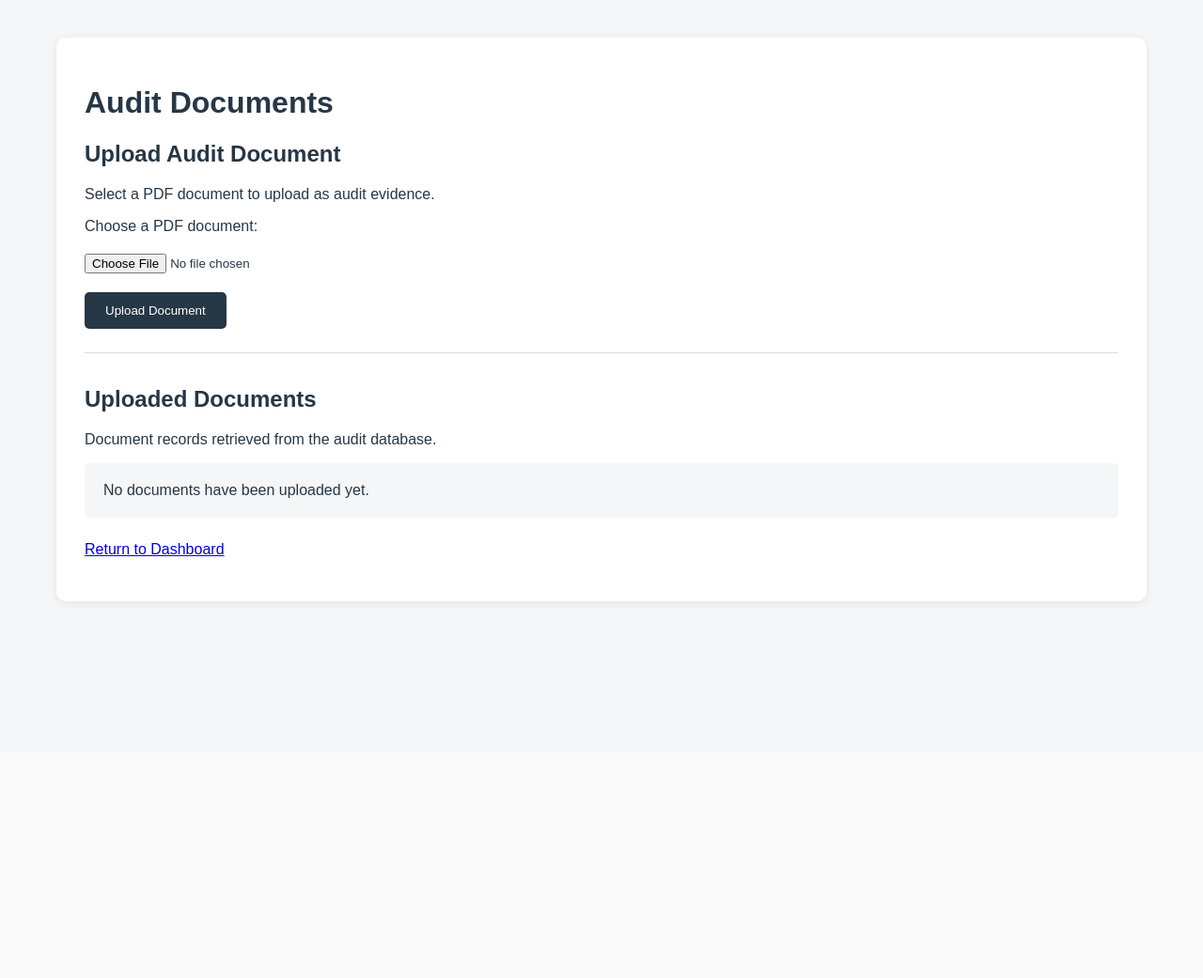
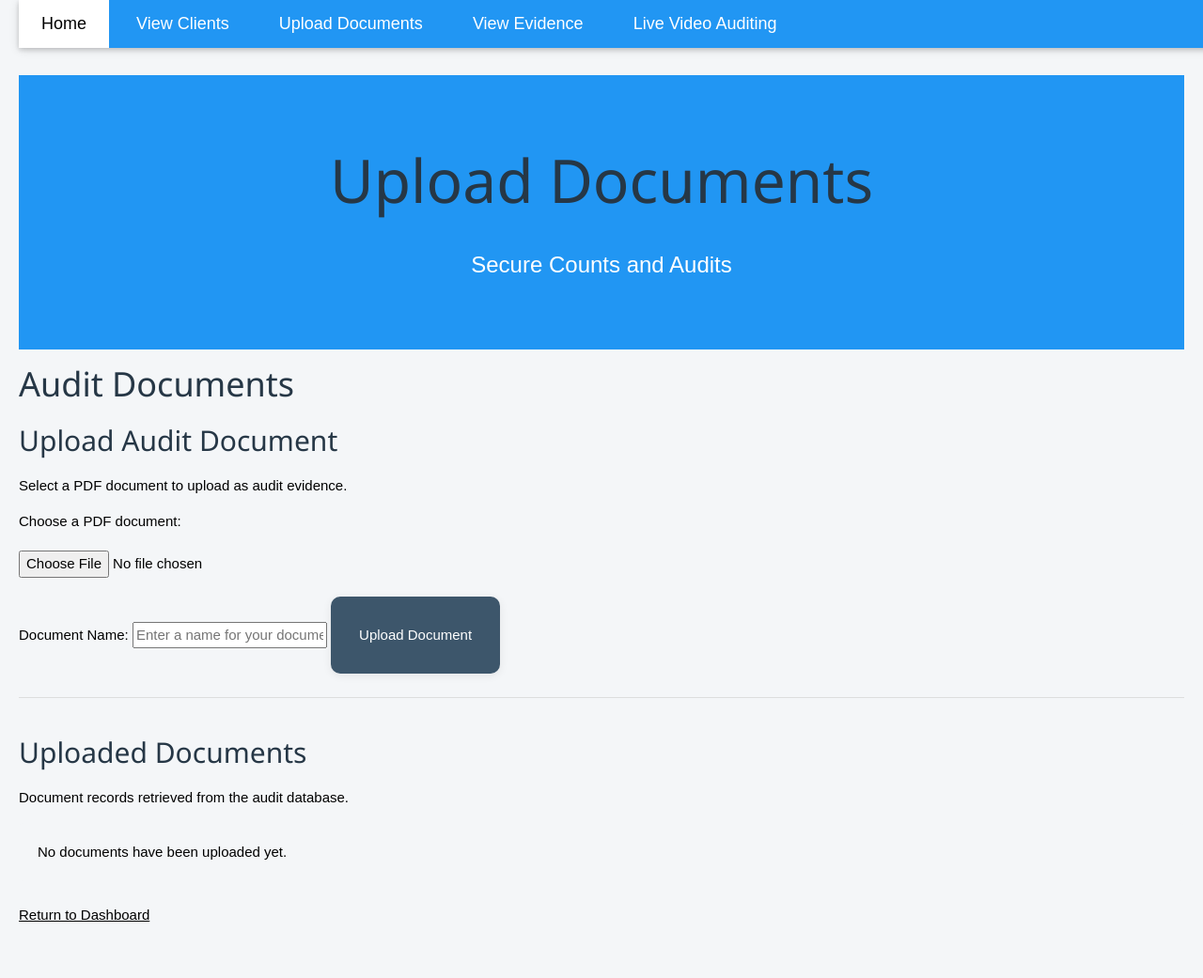
Before and after one commit to sabrina-v-sousa/secure-counts-and-audits, a Java web app: page /documents.jsp in a window 1280 px wide. Shown: the whole page at 94% size. Before the commit the page ends 644 px from the top, so only its background shows below. Run offline with Tomcat 11, a stand-in JSP engine, Linux system fonts and the light colour scheme; data that the repository does not hold is empty.

Commit message:
made changes to doc upload
added delete function, saving to local db, and the ability to rename documents before uploading.

```diff
--- a/src/main/webapp/documents.jsp
+++ b/src/main/webapp/documents.jsp
@@ -53,19 +53,23 @@
 <head>
     <meta charset="UTF-8">
     <meta name="viewport" content="width=device-width, initial-scale=1.0">
+    <meta name="viewport" content="width=device-width, initial-scale=1">
+    <link rel="stylesheet" href="https://www.w3schools.com/w3css/6/w3.css">
+    <link rel="stylesheet" href="https://cdnjs.cloudflare.com/ajax/libs/font-awesome/4.7.0/css/font-awesome.min.css">
+
     <title>Documents - Secure Counts and Audits</title>
     <style>
         body {
             font-family: Arial, sans-serif;
             background: #f4f6f8;
             margin: 0;
-            padding: 40px 20px;
-            color: #263746;
+            padding: 80px 20px 40px;
+            color: #000000;
         }
-        .container {
+        .container button {
             max-width: 1100px;
             margin: auto;
-            background: white;
+            background: #3d566b;
             padding: 30px;
             border-radius: 10px;
             box-shadow: 0 2px 10px rgba(0,0,0,0.08);
@@ -84,13 +88,13 @@
         }
         button {
             background: #263746;
-            color: white;
+            color: #ffffff;
             border: none;
-            padding: 12px 22px;
+            padding: 12px 12px;
             border-radius: 5px;
             cursor: pointer;
         }
-        button:hover {
+        .container button:hover {
             background: #3d566b;
         }
         .success {
@@ -143,6 +147,63 @@
         }
     </style>
 </head>
+<!-- Navbar -->
+<div class="w3-top">
+
+  <nav class="w3-flex w3-blue w3-card w3-large">
+
+        <a href="index.jsp"
+        class="w3-button w3-padding-large w3-white">
+        Home
+        </a>
+
+        <a href="clients.jsp"
+        class="w3-button w3-hide-small w3-padding-large w3-hover-white">
+        View Clients
+        </a>
+
+        <a href="documents.jsp"
+        class="w3-button w3-hide-small w3-padding-large w3-hover-white">
+        Upload Documents
+        </a>
+
+        <a href="evidence.jsp"
+        class="w3-button w3-hide-small w3-padding-large w3-hover-white">
+        View Evidence
+        </a>
+
+        <a href="video-conferencing/video-conferencing.jsp"
+        class="w3-bar-item w3-button w3-padding-large w3-hide-small w3-hover-white">
+        Live Video Auditing
+        </a>
+
+        <button class="w3-bar-item w3-button w3-padding-large w3-hide-medium w3-hide-large w3-right"
+                onclick="myFunction()">
+            <i class="fa fa-bars"></i>
+        </button>
+
+    </nav>
+
+    <!-- Mobile navigation -->
+    <div id="navDemo" class="w3-bar-block w3-white w3-hide w3-hide-medium w3-hide-large">
+
+        <a href="#" class="w3-bar-item w3-button">View Clients</a>
+        <a href="#" class="w3-bar-item w3-button">Upload Documents</a>
+        <a href="#" class="w3-bar-item w3-button">View Evidence</a>
+        <a href="#" class="w3-bar-item w3-button">Live Video Auditing</a>
+
+    </div>
+</div>
+
+<!-- Header -->
+<header class="w3-container w3-blue w3-center"
+style="padding:48px 16px">
+
+  <h1 class="w3-margin w3-jumbo">Upload Documents</h1>
+
+  <p class="w3-xlarge">Secure Counts and Audits</p>
+
+</header>
 <body>
 <div class="container">
     <h1>Audit Documents</h1>
@@ -181,6 +242,14 @@
                    name="document"
                    accept=".pdf,application/pdf"
                    required>
+
+            <label for="documentName">Document Name:</label>
+            <input type="text"
+                   id="documentName"
+                   name="documentName"
+                   placeholder="Enter a name for your document"
+                   maxlength="100"
+                   required>
             <button type="submit">Upload Document</button>
         </form>
     </div>
@@ -205,6 +274,7 @@
                             <th>File Size</th>
                             <th>Uploaded By</th>
                             <th>SHA-256 Hash</th>
+                            <th>Actions</th>
                         </tr>
                     </thead>
                     <tbody>
@@ -225,6 +295,22 @@
                                 <td class="hash">
                                     <%= escapeHtml(document.getSha256()) %>
                                 </td>
+                                <td>
+                                    <form method="post"
+                                        action="${pageContext.request.contextPath}/delete-document"
+                                        onsubmit="return confirm('Are you sure you want to permanently delete this document?');">
+
+                                        <input type="hidden"
+                                            name="csrfToken"
+                                            value="<%= escapeHtml(String.valueOf(session.getAttribute("csrfToken"))) %>">
+
+                                        <input type="hidden"
+                                            name="id"
+                                            value="<%= document.getId() %>">
+
+                                        <button type="submit">Delete</button>
+                                    </form>
+                                </td>
                             </tr>
                         <% } %>
                     </tbody>
@@ -238,6 +324,16 @@
     </p>
 
 </div>
+<script>
+function myFunction() {
+    var x = document.getElementById("navDemo");
 
+    if (x.className.indexOf("w3-show") == -1) {
+        x.className += " w3-show";
+    } else {
+        x.className = x.className.replace(" w3-show", "");
+    }
+}
+</script>
 </body>
 </html>
```
Also changed, not shown: src/main/java/com/securecounts/audits/DeleteDocumentServlet.java (added, +112 -0 lines), src/main/java/com/securecounts/audits/DocumentRepository.java (+43 -0 lines), src/main/java/com/securecounts/audits/DocumentService.java (+7 -0 lines), src/main/java/com/securecounts/audits/DocumentUploadServlet.java (+38 -3 lines), 13 other files.
